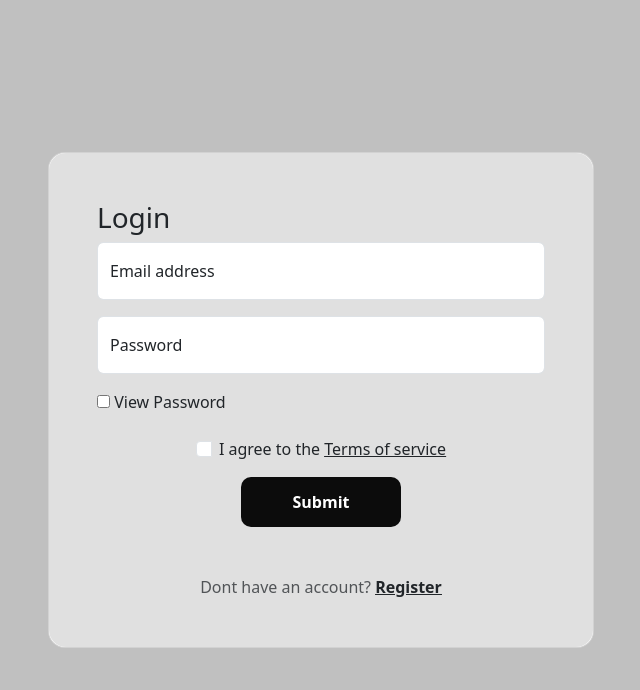
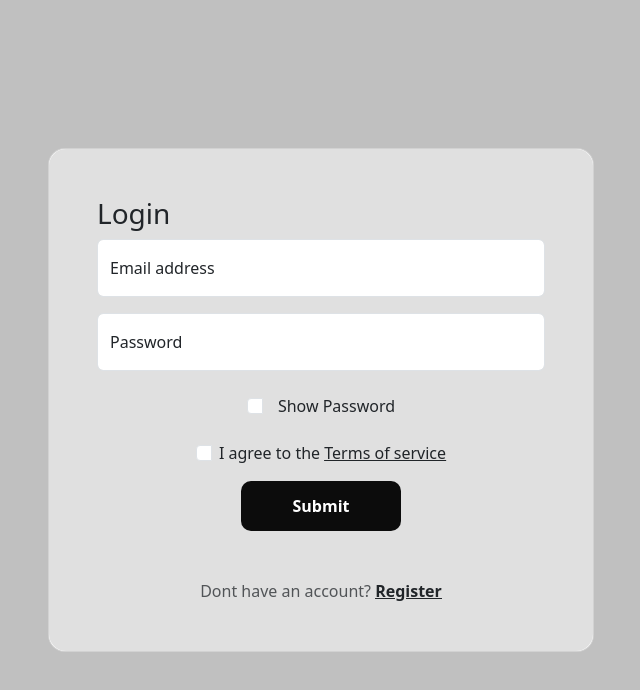
Before and after one commit to Nato360/Registration-Form, a plain HTML site: page index.html in a window 1280 px wide. Shown: the whole page, without its empty margins (319-959 px from the left). Drawn offline with nearby package versions, Linux system fonts and the light colour scheme.

Commit message:
nothing happened here

```diff
--- a/index.html
+++ b/index.html
@@ -26,6 +26,7 @@
 
     <!-- CSS Stylesheet -->
     <link rel="stylesheet" href="styles.css" />
+
   </head>
   <body>
     <section class="vh-100 bg-image">
@@ -61,19 +62,20 @@
                       <label for="floatingPassword">Password</label>
                     </div>
 
-                    <!-- <div class="input-group justify-content-center mb-3">
+                    <div class="input-group justify-content-center mb-3">
                       <input
                         class="form-check-input me-3"
                         type="checkbox"
                         value=""
                         id="myInput"
+                        onclick="isChecked()"
                       />
                       <label class="form-check-label" for="myInput">
                        Show Password
                       </label>
-                    </div> -->
+                    </div>
 
-                    <span>
+                    <!-- <span>
                       <input
                         type="checkbox"
                         name="view-pswd"
@@ -81,7 +83,7 @@
                         onclick="isChecked()"
                       />
                       <label for="view-pswd"> View Password</label>
-                    </span>
+                    </span> -->
 
 
                     <div class="input-group justify-content-center mb-3">
@@ -177,6 +179,7 @@
                         type="checkbox"
                         value=""
                         id="myInput"
+                        onclick="isChecked()"
                       />
                       <label class="form-check-label" for="myInput">
                        Show Password
@@ -194,7 +197,7 @@
                     </span> -->
 
 
-                    <div class="input-group justify-content-center mb-3 term">
+                    <!-- <div class="input-group justify-content-center mb-3 term">
                       <input
                         class="form-check-input me-2"
                         type="checkbox"
@@ -207,7 +210,7 @@
                           ><u>Terms of service</u></a
                         >
                       </label>
-                    </div>
+                    </div> -->
 
                     <div
                       class="d-flex justify-content-center"
@@ -252,6 +255,18 @@
         signUpForm.style.display = "none";
       }
 
+      function isChecked() {
+        if (viewPswd.checked || viewPswd2.checked) {
+          pswd.type = "text";
+          pswd2.type = "text";
+          pswd3.type = "text";
+        } else {
+          floatingpassword.type = "password";
+          floatingpassword2.type = "password";
+          floatingpassword3.type = "password";
+        }
+      }
+
       function regComp() {
         if (
           pswd2.value !== pswd3.value &&
```
